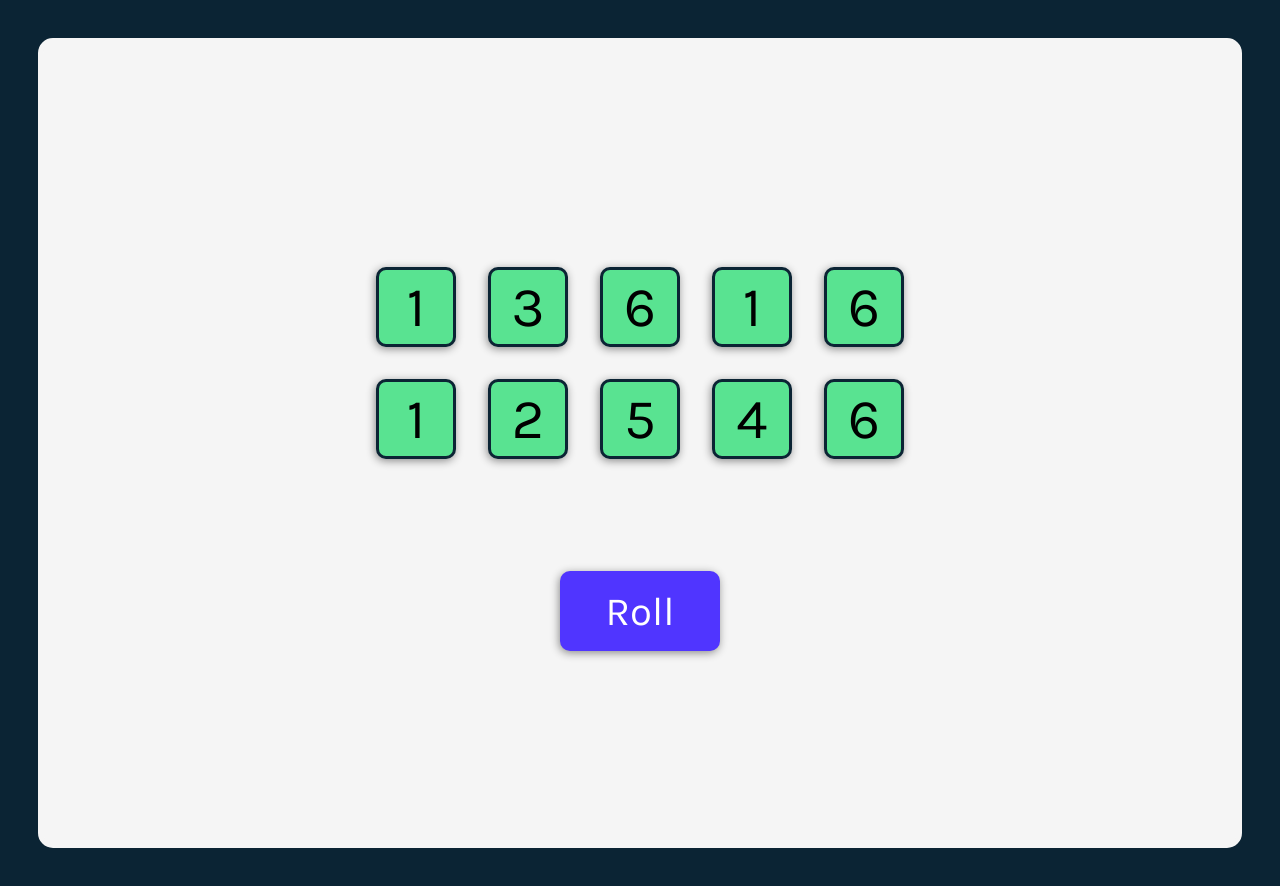
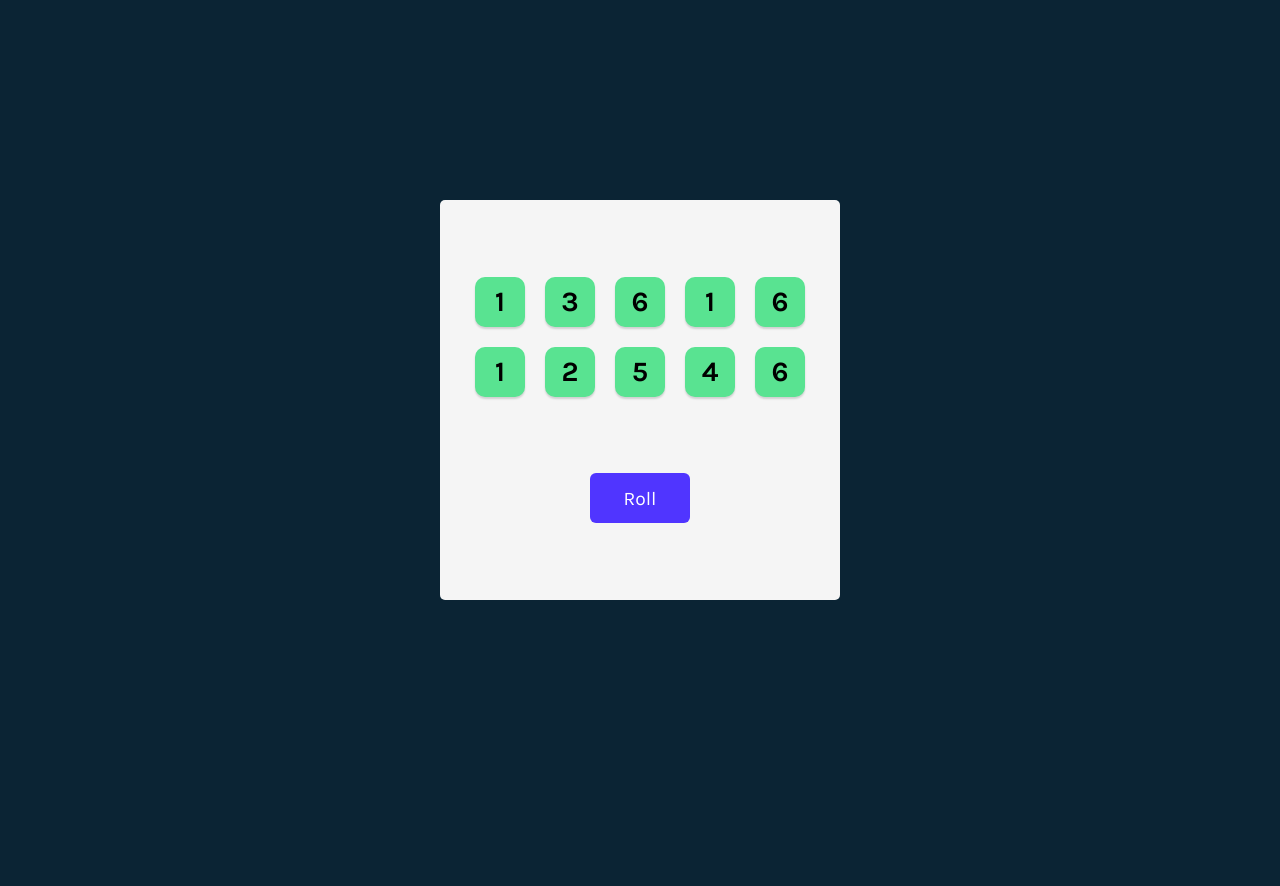
Before and after one commit to Mablizza/Tenzies_React, a React (Vite) app: page / in a window 1280 px wide. After the commit the page ends 800 px from the top, so only its background shows below. Built offline with nearby package versions, Linux system fonts and the light colour scheme.

Commit message:
Button click now logs id
button clicks log Id (passing a function with params down to component(Die.jsx)

```diff
--- a/src/App.jsx
+++ b/src/App.jsx
@@ -19,8 +19,19 @@ export default function App() {
     function rollDice() {
         setDice(generateAllNewDice())
     }
+    function hold(id) {
+      console.log(id)
+  }
 
-    const diceElements = dice.map(dieObj => <Die key={dieObj.id} className={dieObj.isHeld ? "held" : null } value={dieObj.value} />)
+  const diceElements = dice.map(dieObj => (
+      <Die
+          key={dieObj.id}
+          value={dieObj.value}
+          isHeld={dieObj.isHeld}
+          hold={hold}
+          id={dieObj.id}
+      />
+  ))
 
     return (
         <main>
--- a/src/Die.jsx
+++ b/src/Die.jsx
@@ -1,5 +1,12 @@
 export default function Die(props) {
+    const styles = {
+        backgroundColor: props.isHeld ? "#59E391" : "white"
+    }
+
     return (
-        <button className={props.className}>{props.value}</button>
+        <button
+            style={styles}
+            onClick={() => props.hold(props.id)}
+        >{props.value}</button>
     )
 }
--- a/src/index.css
+++ b/src/index.css
@@ -1,59 +1,64 @@
-body {
-  background-color: #0B2434;
-  font-family: Karla, sans-serif;
+* {
+  box-sizing: border-box;
 }
 
-#root{
-  padding: 30px 30px;
+body {
+  font-family: Karla, sans-serif;
+  margin: 0;
+  background-color: #0B2434;
+  padding: 20px;
+  height: 100vh;
+  display: flex;
+  flex-direction: column;
+  justify-content: center;
+  align-items: center;
 }
 
-main{
-  background-color: #F5F5F5;
-  border: solid whitesmoke 5px;
-  border-radius: 15px;
-  min-height: 50rem;
-  display: flex;
-  justify-content: center;
-  align-items: center;
-  flex-direction: column;
+div#root {
+  height: 100%;
+  width: 100%;
+  max-height: 400px;
+  max-width: 400px;
 }
 
-.dice-container{
-  padding: 2rem;
-  /* border: 1px solid #0B2434; */
-  display: grid;
-  /* grid: repeat(2, 5rem) / auto-flow 7rem; */
-  grid-template: auto auto / repeat(5, 1fr);
-  gap: 2rem;
-  justify-content: center;
+main {
+  background-color: #F5F5F5;
+  height: 100%;
+  border-radius: 5px;
+  display: flex;
+  flex-direction: column;
+  justify-content: space-evenly;
+  align-items: center;
 }
 
-button{
-  border-radius: 10px;
-  min-height: 5rem;
-  max-height: 5rem;
-  min-width: 5rem;
-  max-width: 5rem;
-  border: none;
-  background-color: #FFFFFF;
-  box-shadow: -1px 2px 8px rgb(140, 140, 140);
-  /* box-shadow: 0px 2px 2px rgba(0, 0, 0, 0.15); */
-  font-size: 3.5rem;
-  cursor: pointer;
-  font-family: Karla, sans-serif;
+.dice-container {
+  display: grid;
+  grid-template: auto auto / repeat(5, 1fr);
+  gap: 20px;
 }
 
-.roll-dice{
-  display: block;
+button {
+  font-family: Karla, sans-serif;
+  cursor: pointer;
+}
+
+.dice-container button {
+  height: 50px;
+  width: 50px;
+  box-shadow: 0px 2px 2px rgba(0, 0, 0, 0.15);
+  border-radius: 10px;
+  border: none;
+  background-color: white;
+  font-size: 1.75rem;
+  font-weight: bold;
+}
+
+button.roll-dice {
+  height: 50px;
+  width: 100px;
+  border: none;
+  border-radius: 6px;
   background-color: #5035FF;
   color: white;
-  min-width: 10rem;
-  max-width: 10rem;
-  font-size: 2.5rem;
-  margin-top: 5rem;
+  font-size: 1.2rem;
 }
-
-button.held{
-  background-color: #59E391;
-  border: #0B2434 solid 3px;
-}
```
